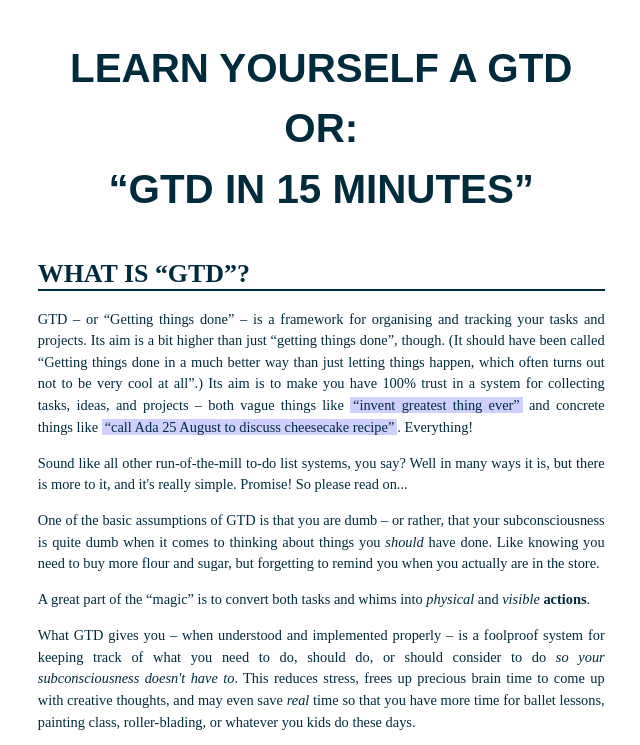
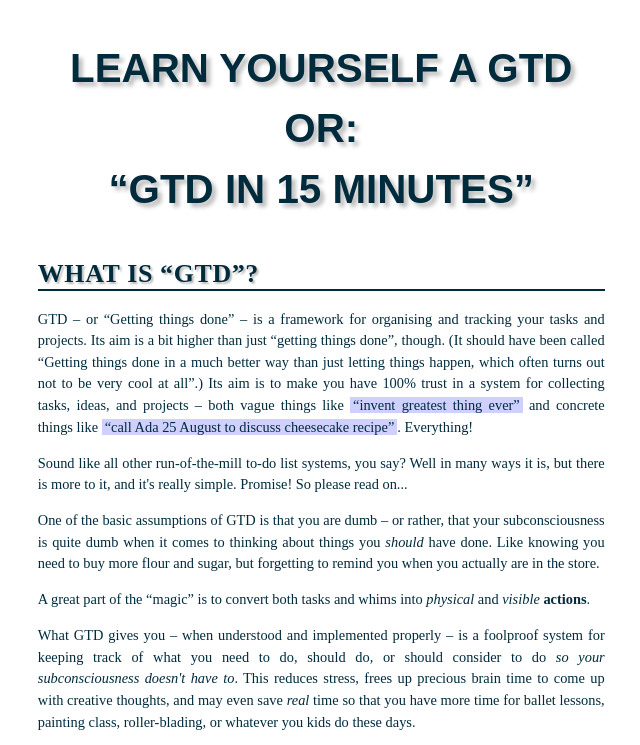
Before and after one commit to ehamberg/gtdguide, a plain HTML site: page lyagtd.html in a window 1280 px wide. Shown: the top 745 px of the page, without its empty margins (0-640 px from the left). Drawn offline with Linux system fonts and the light colour scheme; a web font is replaced by a local one.

Commit message:
drop shadow under headings

```diff
--- a/lyagtd.css
+++ b/lyagtd.css
@@ -35,7 +35,9 @@ h1 {
     font-size: 1.8em;
     border-bottom: 2px solid #002b3d;
     margin-top: 1.5em;
+    letter-spacing: 0.025em;
     text-transform: uppercase;
+    text-shadow: 2px 2px 2px #bbb;
 }
 
 img {
@@ -48,6 +50,7 @@ div.topheader {
     font-family: 'Droid Sans', arial, serif;
     font-weight: bold;
     font-size: 2.8em;
+    text-shadow: 4px 4px 4px #bbb;
 	line-height: 1.5em;
 }
 
```
